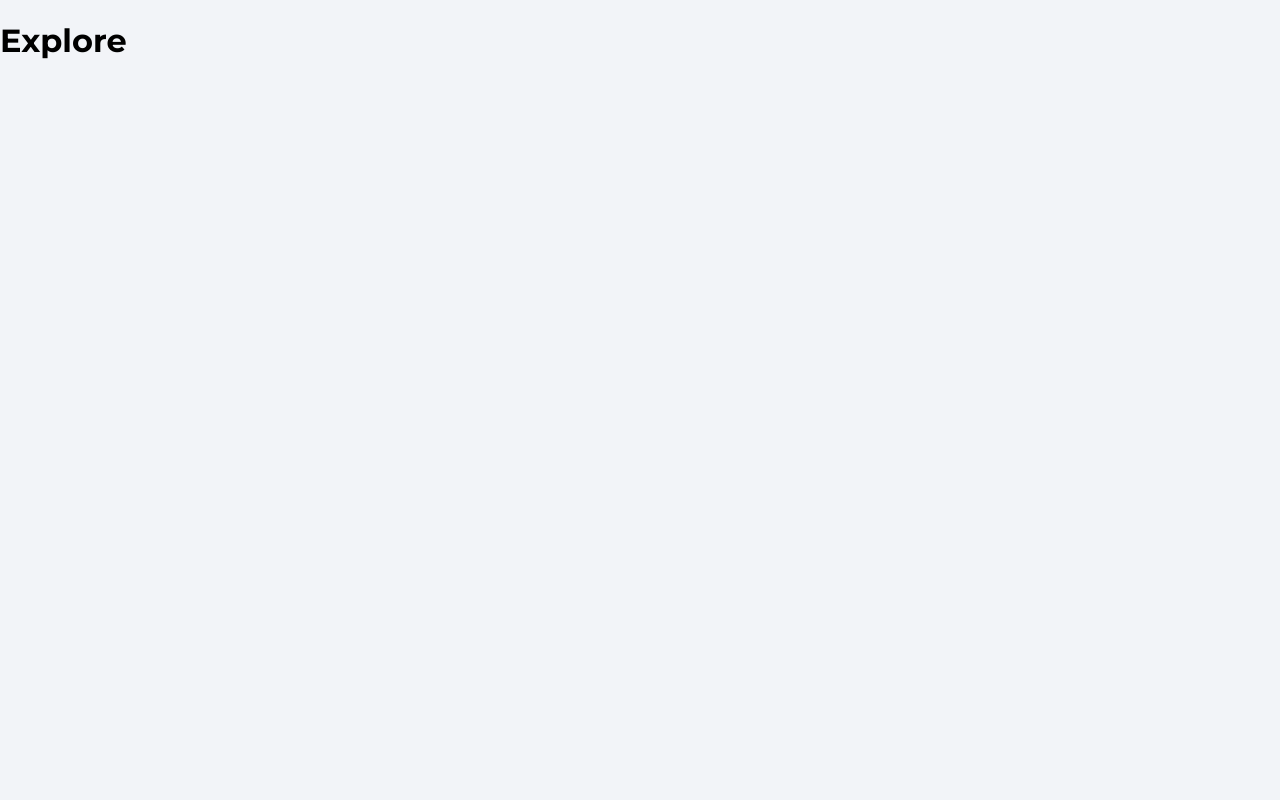
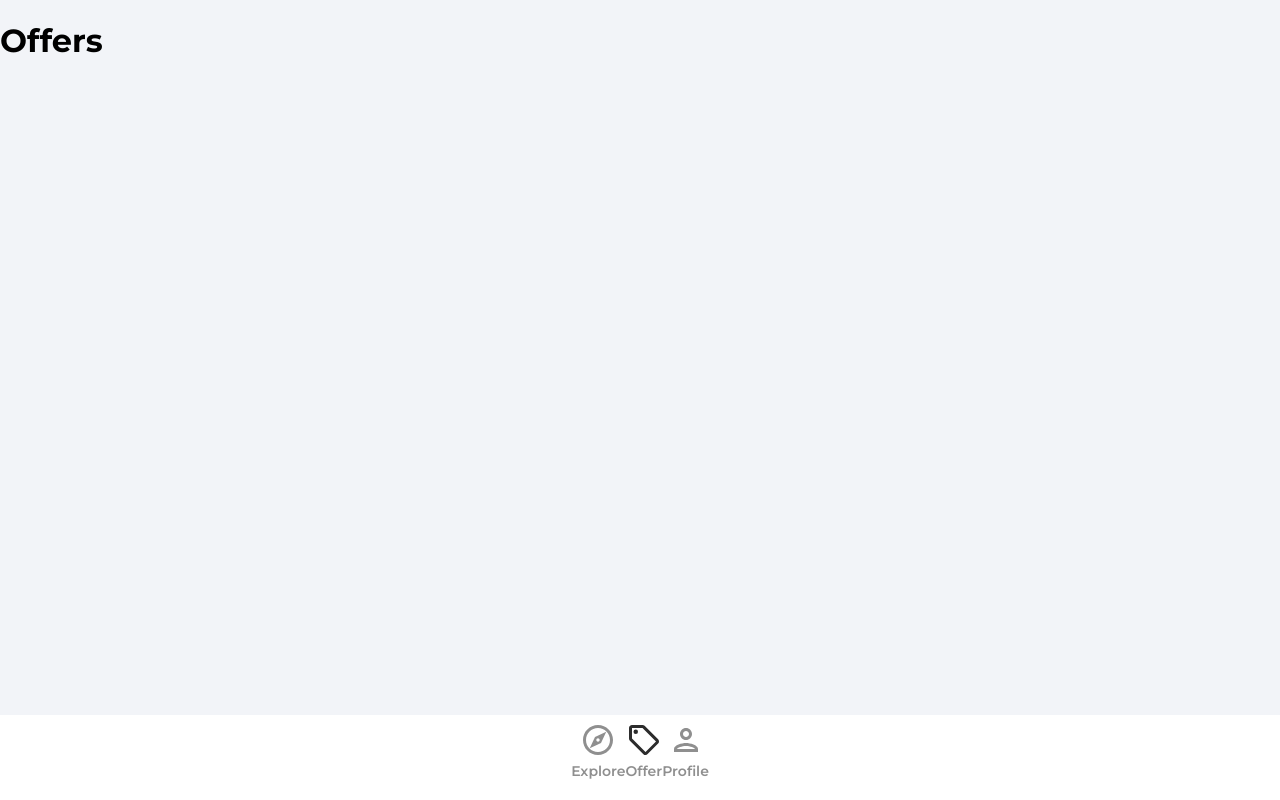
Before and after one commit to blksy/House_market, a React (Create React App) app: page /offers in a window 1280 px wide. Built offline with nearby package versions, Linux system fonts and the light colour scheme.

Commit message:
finished creation of navbar with navigtation

```diff
--- a/src/App.js
+++ b/src/App.js
@@ -1,5 +1,6 @@
 import React from "react";
 import {BrowserRouter as Router, Routes, Route} from 'react-router-dom';
+import Navbar from "./components/Navbar";
 import Explore from "./pages/Explore";
 import Offers from "./pages/Offers";
 import Profile from "./pages/Profile";
@@ -19,8 +20,8 @@
       <Route path='/sign-up' element={<SignUp/>} />
       <Route path='/forgot-password' element={<ForgotPassword/>} />
      </Routes>
+     <Navbar/>
     </Router>
-    {/*Navbar*/}
     </>
   );
 }
--- a/src/components/Navbar.jsx
+++ b/src/components/Navbar.jsx
@@ -4,10 +4,35 @@
 import {ReactComponent as PersonOutlineIcon} from '../assets/svg/personOutlineIcon.svg';
 
 function Navbar () {
+
+    const navigate = useNavigate();
+    const location = useLocation();
+
+    const pathMatchRoute = (route) =>{
+        if(route === location.pathname){
+            return true;
+        }
+    }
+
     return(
-        <div>
-
-        </div>
+        <footer className='navbar'>
+          <nav className="navbarBav">
+            <ul className="navbarListItems">
+                <li className="navbarListItem" onClick={() => navigate('/')}>
+                  <ExploreIcon fill={pathMatchRoute('/')? '#2c2c2c' : '#8f8f8f'} width='36px' height='36px'/>
+                  <p className= {pathMatchRoute('/') ?'navbarListItemNameActive' : 'navbarListItemName'} >Explore</p>
+                </li>
+                <li className="navbarListItem" onClick={() => navigate('/offers')}>
+                  <OfferIcon fill={pathMatchRoute('/offers')? '#2c2c2c' : '#8f8f8f'} width='36px' height='36px'/>
+                  <p className={pathMatchRoute('/offer') ?'navbarListItemNameActive' : 'navbarListItemName'}>Offer</p>
+                </li>
+                <li className="navbarListItem" onClick={() => navigate('/profile')}>
+                  <PersonOutlineIcon fill={pathMatchRoute('/profile')? '#2c2c2c' : '#8f8f8f'} width='36px' height='36px'/>
+                  <p className={pathMatchRoute('/profile') ?'navbarListItemNameActive' : 'navbarListItemName'}>Profile</p>
+                </li>
+            </ul>
+          </nav>
+        </footer>
     )
 }
 
--- a/src/pages/Offers.jsx
+++ b/src/pages/Offers.jsx
@@ -1,7 +1,7 @@
 function Offers(){
     return(
         <div>
-            <h1>Explore</h1>
+            <h1>Offers</h1>
         </div>
     )
 }
--- a/src/pages/Profile.jsx
+++ b/src/pages/Profile.jsx
@@ -1,7 +1,7 @@
 function Profile(){
     return(
         <div>
-            <h1>Explore</h1>
+            <h1>Profile</h1>
         </div>
     )
 }
--- a/src/pages/SignUp.jsx
+++ b/src/pages/SignUp.jsx
@@ -0,0 +1,9 @@
+function SignUp(){
+    return(
+        <div>
+            <h1>Explore</h1>
+        </div>
+    )
+}
+
+export default SignUp;
```
